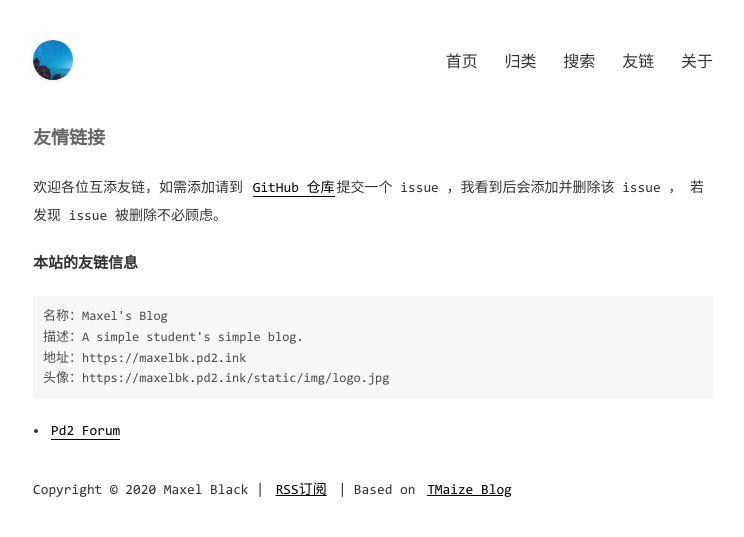
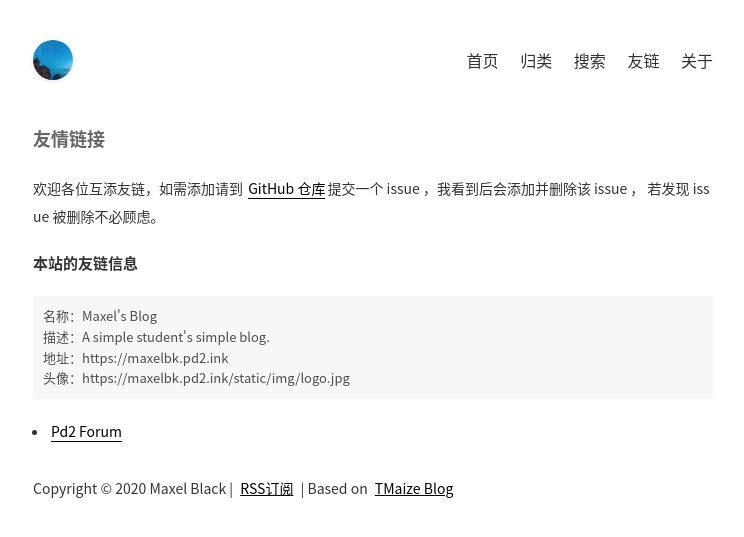
Before and after one commit to maxelblack/blog, a Jekyll site: the page built from pages/links.md, in a window 1280 px wide. Shown: the top 537 px of the page, without its empty margins (267-1011 px from the left). Built offline with Jekyll 4.4.1, drawn with Linux system fonts in a browser that asks for light colours; some web fonts are replaced; comment, search, counter and statistics services are not loaded.

Commit message:
Update the website.

```diff
--- a/static/css/highlight.css
+++ b/static/css/highlight.css
@@ -3,9 +3,6 @@
   src: url('../font/consola.ttf');
 }
 
-html {
-  font-family: Consolas;
-}
 .highlight .c  { color: #999988; } /* Comment */
 .highlight .cm { color: #999988; } /* Comment.Multiline */
 .highlight .cp { color: #999988; } /* Comment.Preproc */
```
